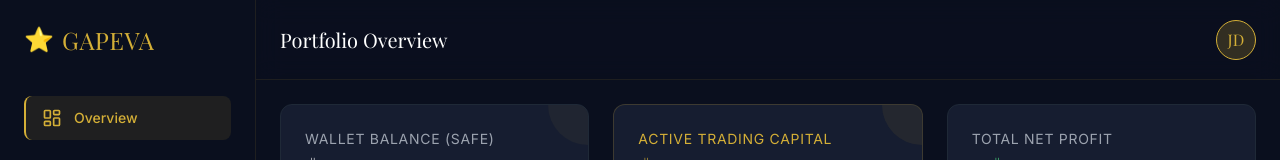
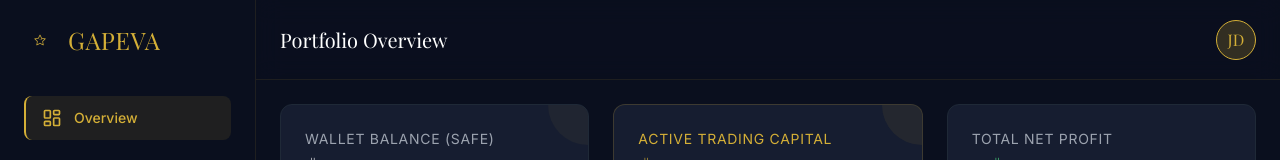
Before and after one commit to gapeva/gapeva, a React (Vite) app in the folder frontend/: page /dashboard in a window 1280 px wide. Shown: the top 160 px of the page. Built offline with nearby package versions, Linux system fonts and the light colour scheme; sample sign-in values are in the browser's storage.

Commit message:
Update DashboardLayout.jsx

```diff
--- a/frontend/src/components/DashboardLayout.jsx
+++ b/frontend/src/components/DashboardLayout.jsx
@@ -21,11 +21,10 @@
   const SidebarContent = () => (
     <div className="flex flex-col h-full p-6 bg-navy-900 border-r border-gold-400/10">
         <div className="mb-10 flex items-center justify-between">
-            <div className="flex items-center gap-2">
-                <span className="text-2xl">⭐</span>
+            <div className="flex items-center gap-3">
+                <img src="/logo.png" alt="Gapeva" className="h-8 w-auto" />
                 <span className="font-serif text-2xl text-gold-400 tracking-wide">GAPEVA</span>
             </div>
-            {/* Close Button for Mobile */}
             <button className="md:hidden text-gray-400 hover:text-white" onClick={() => setIsMobileMenuOpen(false)}>
                 <X size={24} />
             </button>
```
